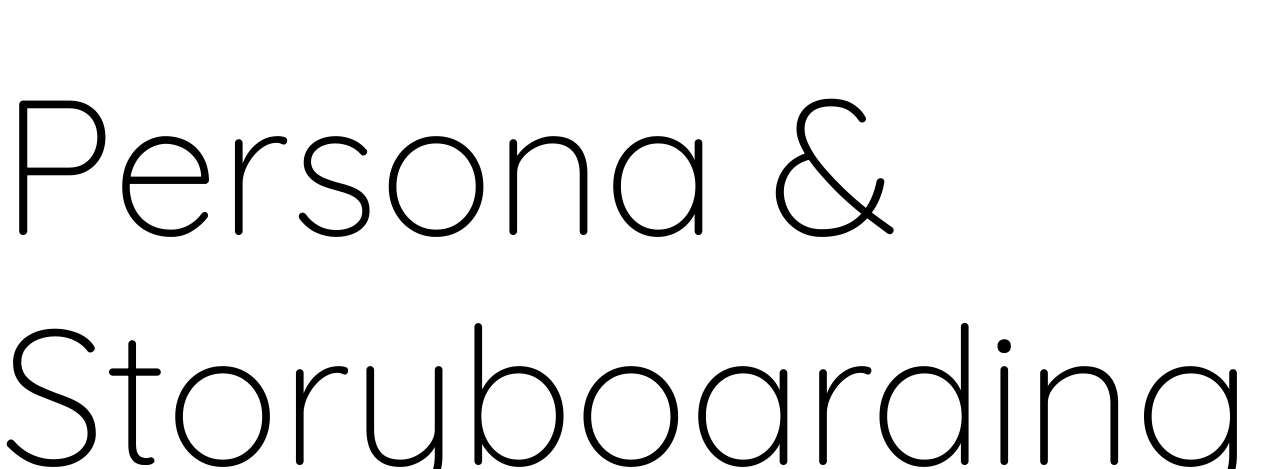
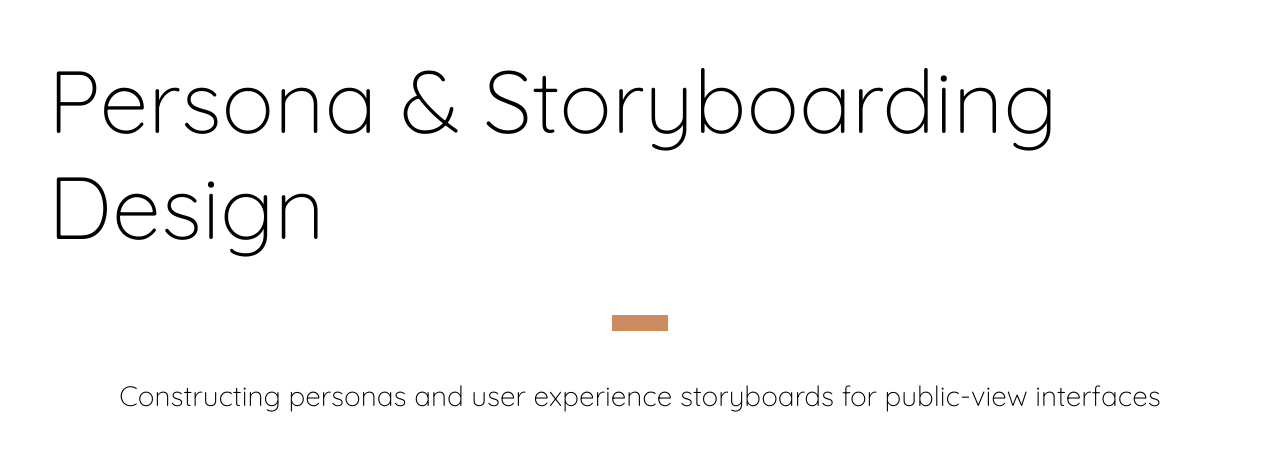
Before and after one commit to bfishy/persona, a PHP site: page / in a window 1280 px wide. Shown: the top 469 px of the page. Run offline with PHP 8.4, Linux system fonts and the light colour scheme; grey boxes are pictures that could not be loaded.

```diff
--- a/style.css
+++ b/style.css
@@ -19,11 +19,6 @@ h6 {
 
 h2 {
     padding-top: 2rem;
-}
-
-.title {
-    width: 100%;
-    font-size: 15vw;
 }
 
 .blankets {
```
